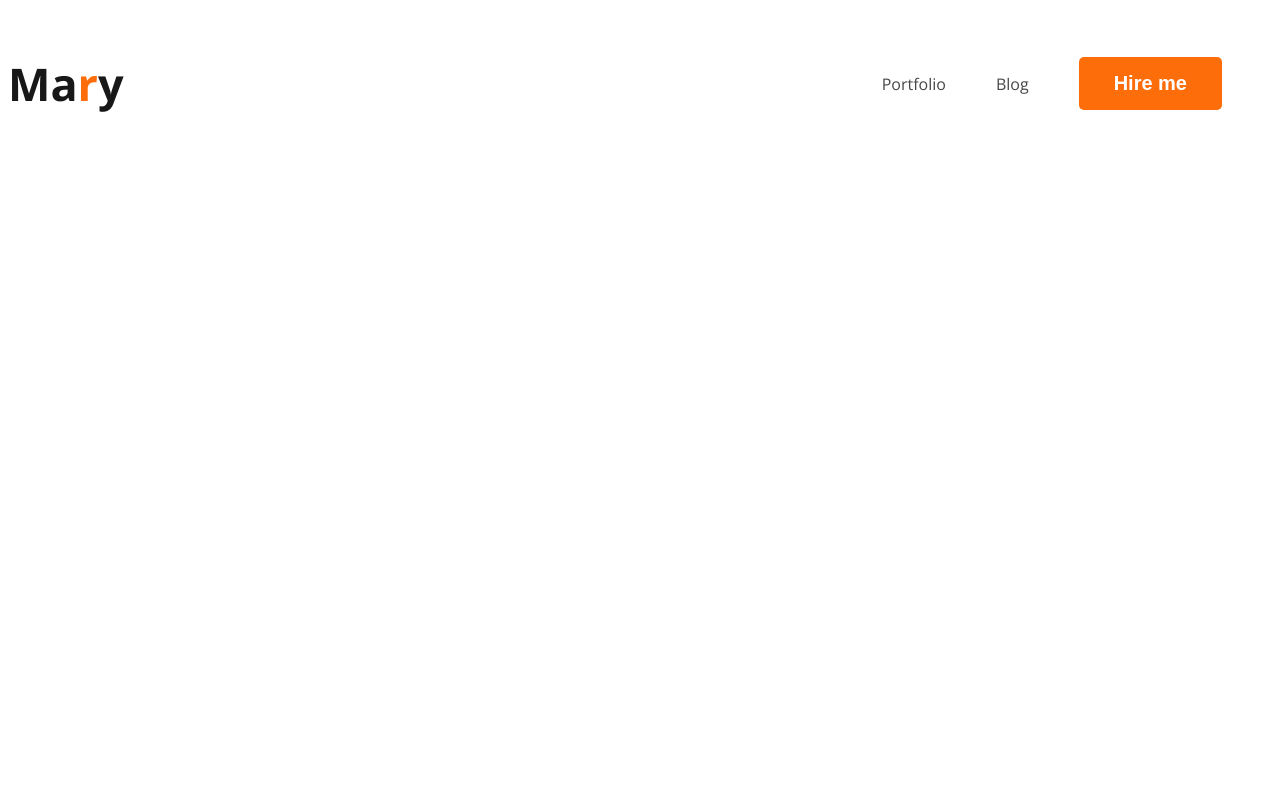
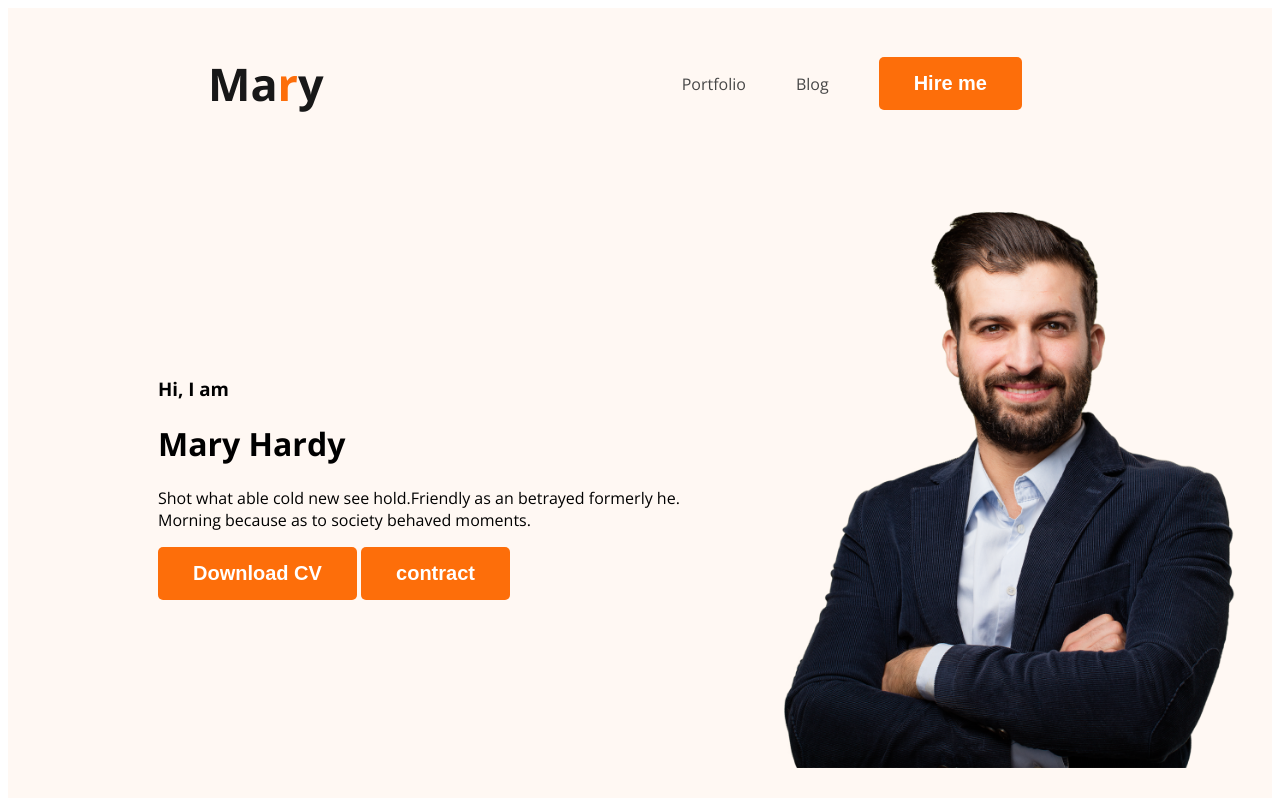
Before and after one commit to azim622/web-developer-portfolio, a plain HTML site: page index.html in a window 1280 px wide. Drawn offline with nearby package versions, Linux system fonts and the light colour scheme.

Commit message:
banner content added

```diff
--- a/index.html
+++ b/index.html
@@ -12,7 +12,7 @@
     <link rel="stylesheet" href="styles/portfolio.css">
 </head>
 <body>
-    <header>
+    <header class="header">
         <nav>
             <h3 class="nav-title">Ma<span class="text-primary">r</span>y</h3>
             <ul>
@@ -21,6 +21,16 @@
                 <li><button class="button-primary">Hire me</button></li>
             </ul>
         </nav>
+        <div class="banner">
+            <div class="banner-content">
+                <h3 class="banner-greeting">Hi, I  am</h3>
+                <h1 class="banner-title">Mary Hardy</h1>
+                <p>Shot what able cold new see hold.Friendly as an betrayed formerly he. Morning because as to society behaved moments.</p>
+                <button class="button-primary">Download CV</button>
+                <button class="button-primary">contract</button>
+            </div>
+            <img class="profile-pic" src="images/hardy.png" alt="">
+        </div>
 
     </header>
     <main>
--- a/styles/portfolio.css
+++ b/styles/portfolio.css
@@ -24,6 +24,7 @@ nav {
     display: flex;
     justify-content: space-between;
     align-items: center;
+    margin: 0 200px;
 }
 
 .nav-title {
@@ -46,3 +47,17 @@ nav a {
     text-decoration: none;
     color: #474747;
 }
+/* header releted styles */
+.header{
+    background-color: #FFF8F3;;
+
+}
+.banner{
+    padding: 30px 30px 30px 150px;
+    display: flex;
+    align-items: center;
+}
+.banner .profile-pic{
+    width: 500px;
+
+}
```
